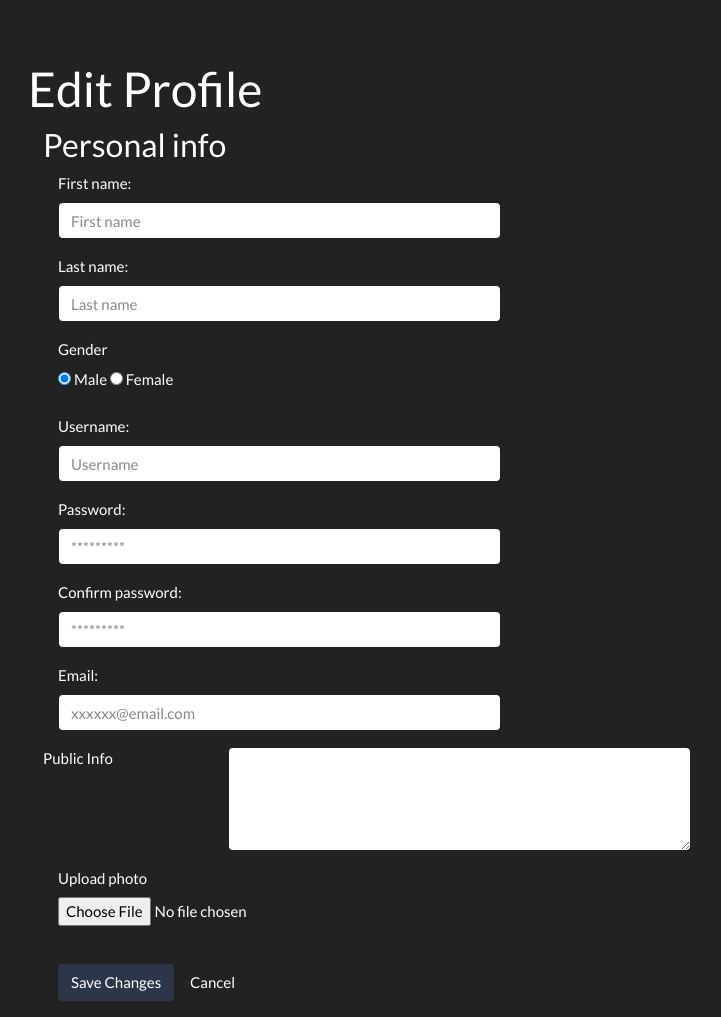
After one commit to ZeroAV/tugasakhir, a PHP site: page /profile_edit.php in a window 1280 px wide. The commit adds this page. Shown: the whole page, without its empty margins (57-778 px from the left). Run offline with PHP 8.4, Linux system fonts and the light colour scheme; some libraries are stand-ins or nearby versions.

Commit message:
Add profile edit page and update css

```diff
--- /dev/null
+++ b/css/profile_edit.css
@@ -0,0 +1,20 @@
+legend {
+    display: block;
+    width: 100%;
+    max-width: 100%;
+    padding: 0;
+    margin-bottom: .5rem;
+    font-size: 1.5rem;
+    line-height: inherit;
+    color: inherit;
+    white-space: normal
+}
+
+.border-top{
+    color: #2D3649;
+}
+
+.btn-primary{
+    background-color: #2D3649;
+    border-color: #2D3649;
+}
--- /dev/null
+++ b/profile_edit.php
@@ -0,0 +1,97 @@
+<!DOCTYPE html>
+<html lang="en">
+<head>
+    <meta charset="UTF-8">
+    <meta name="viewport" content="width=device-width, initial-scale=1.0">
+    <meta http-equiv="X-UA-Compatible" content="ie=edge">
+    <title>Document</title>
+    <link href="https://stackpath.bootstrapcdn.com/bootswatch/4.3.1/darkly/bootstrap.min.css" rel="stylesheet" id="bootstrap-css">
+    <link href="css/global.css" rel=stylesheet>
+    <link href="css/profile_edit.css" rel=stylesheet>
+    <script src="//maxcdn.bootstrapcdn.com/bootstrap/3.3.0/js/bootstrap.min.js"></script>
+    <script src="//code.jquery.com/jquery-1.11.1.min.js"></script>
+</head>
+<body>
+<div class="container" style="padding-top: 60px;">
+  <h1 class="page-header">Edit Profile</h1>
+
+    <!-- edit form column -->
+    <div class="col-md-8 col-sm-6 col-xs-12 personal-info">
+
+      <h3>Personal info</h3>
+      <form class="form-horizontal" role="form">
+        <div class="form-group">
+          <label class="col-lg-3 control-label">First name:</label>
+          <div class="col-lg-8">
+            <input class="form-control" placeholder="First name" type="text">
+          </div>
+        </div>
+        <div class="form-group">
+          <label class="col-lg-3 control-label">Last name:</label>
+          <div class="col-lg-8">
+            <input class="form-control" placeholder="Last name" type="text">
+          </div>
+        </div>
+        <div class="form-group">
+            <label class="col-lg-3 control-label" for="Gender">Gender</label>
+            <div class="col-lg-8">
+                <label class="radio-inline" for="Gender-0">
+                <input type="radio" name="Gender" id="Gender-0" value="1" checked="checked">
+                Male
+                </label>
+                <label class="radio-inline" for="Gender-1">
+                <input type="radio" name="Gender" id="Gender-1" value="2">
+                Female
+                </label>
+            </div>
+        </div>
+        <div class="form-group">
+          <label class="col-md-3 control-label">Username:</label>
+          <div class="col-md-8">
+            <input class="form-control" placeholder="Username" type="text">
+          </div>
+        </div>
+        <div class="form-group">
+          <label class="col-md-3 control-label">Password:</label>
+          <div class="col-md-8">
+            <input class="form-control" placeholder="*********" type="password">
+          </div>
+        </div>
+        <div class="form-group">
+          <label class="col-md-3 control-label">Confirm password:</label>
+          <div class="col-md-8">
+            <input class="form-control" placeholder="*********" type="password">
+          </div>
+        </div>
+        <div class="form-group">
+          <label class="col-lg-3 control-label">Email:</label>
+          <div class="col-lg-8">
+            <input class="form-control" placeholder="xxxxxx@email.com" type="text">
+          </div>
+        </div>
+        <div class="form-group row">
+            <label class="col-lg-3 control-label">Public Info</label>
+            <div class="col-lg-8">
+            <textarea id="publicinfo" name="publicinfo" cols="40" rows="4" class="form-control"></textarea>
+            </div>
+        </div>
+        <div class="form-group">
+            <label class="col-lg-3 control-label" >Upload photo</label>
+            <div class="col-lg-8">
+            <input id="Upload photo" name="Upload photo" class="input-file" type="file">
+            </div>
+        </div>
+        <div class="form-group">
+          <label class="col-md-3 control-label"></label>
+          <div class="col-md-8">
+            <input class="btn btn-primary" value="Save Changes" type="button">
+            <span></span>
+            <input class="btn btn-default" value="Cancel" type="reset">
+          </div>
+        </div>
+      </form>
+    </div>
+  </div>
+</div>
+</body>
+</html>
```
Also changed, not shown: css/login.css (line endings or trailing spaces), css/signup.css (line endings or trailing spaces).
